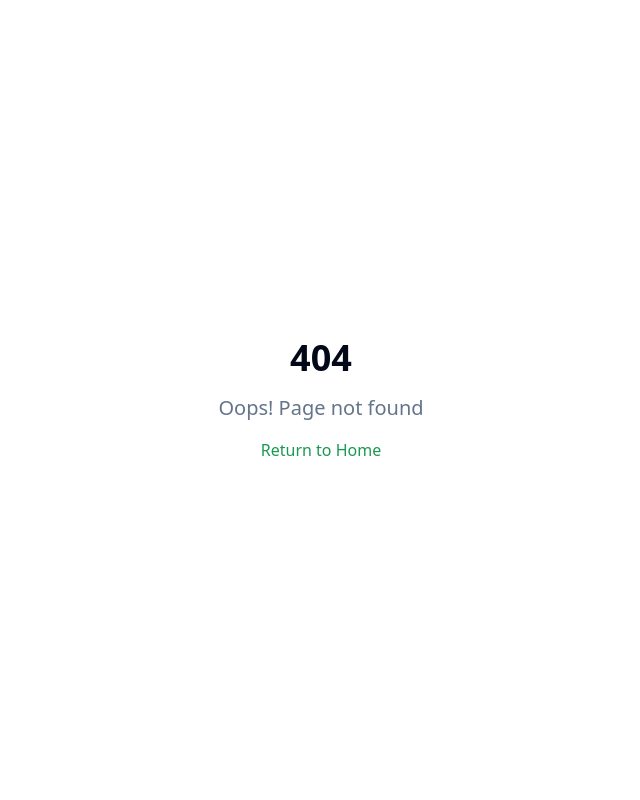
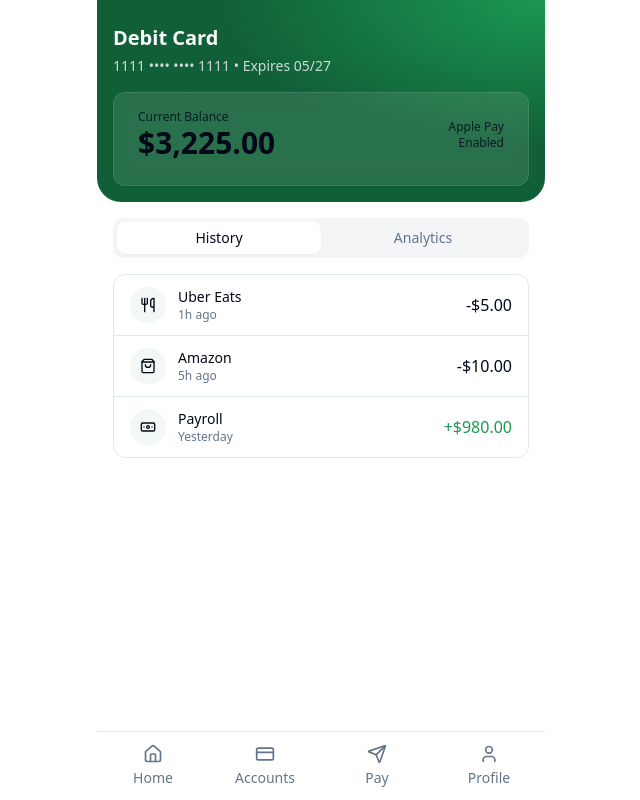
Before and after one commit to InsightEd01/td-clone-core, a React (Vite) app: page /card in a window 1280 px wide. Before the commit this address had no page. Shown: the whole page, without its empty margins (319-959 px from the left). Built offline with nearby package versions, Linux system fonts and the light colour scheme.

Commit message:
Refactor: Implement UI enhancements
Implement UI enhancements to match provided mockups. This includes updating the header, card components, quick actions, and transaction lists on the dashboard. Also, refactors the bottom navigation for improved active state contrast.

```diff
--- a/src/App.tsx
+++ b/src/App.tsx
@@ -8,6 +8,7 @@ import Accounts from "./pages/Accounts";
 import Payments from "./pages/Payments";
 import Profile from "./pages/Profile";
 import NotFound from "./pages/NotFound";
+import CardPage from "./pages/Card";
 
 const queryClient = new QueryClient();
 
@@ -22,6 +23,7 @@ const App = () => (
           <Route path="/accounts" element={<Accounts />} />
           <Route path="/payments" element={<Payments />} />
           <Route path="/profile" element={<Profile />} />
+          <Route path="/card" element={<CardPage />} />
           {/* ADD ALL CUSTOM ROUTES ABOVE THE CATCH-ALL "*" ROUTE */}
           <Route path="*" element={<NotFound />} />
         </Routes>
--- a/src/components/MobileShell.tsx
+++ b/src/components/MobileShell.tsx
@@ -21,8 +21,8 @@ export default function MobileShell({ children }: PropsWithChildren) {
                 to={to}
                 end={to === "/"}
                 className={({ isActive }) =>
-                  `flex-1 flex flex-col items-center justify-center py-3 text-sm ${
-                    isActive ? "text-primary" : "text-muted-foreground hover:text-foreground"
+                  `flex-1 flex flex-col items-center justify-center py-3 text-sm rounded-t-lg ${
+                    isActive ? "text-primary bg-accent/60" : "text-muted-foreground hover:text-foreground"
                   }`
                 }
                 aria-label={label}
--- /dev/null
+++ b/src/pages/Card.tsx
@@ -0,0 +1,113 @@
+import MobileShell from "@/components/MobileShell";
+import Seo from "@/components/Seo";
+import { Card, CardContent } from "@/components/ui/card";
+import { Tabs, TabsContent, TabsList, TabsTrigger } from "@/components/ui/tabs";
+import { PieChart, Pie, Cell, ResponsiveContainer } from "recharts";
+import { Banknote, ShoppingBag, Utensils } from "lucide-react";
+
+const tx = [
+  { id: 1, name: "Uber Eats", time: "1h ago", amount: -5, icon: Utensils },
+  { id: 2, name: "Amazon", time: "5h ago", amount: -10, icon: ShoppingBag },
+  { id: 3, name: "Payroll", time: "Yesterday", amount: 980, icon: Banknote },
+];
+
+const data = [
+  { name: "Groceries", value: 320, color: "hsl(var(--primary))" },
+  { name: "Transport", value: 210, color: "hsl(var(--accent-foreground))" },
+  { name: "Dining", value: 180, color: "hsl(var(--muted-foreground))" },
+  { name: "Other", value: 90, color: "hsl(var(--secondary-foreground))" },
+];
+
+export default function CardPage() {
+  return (
+    <MobileShell>
+      <Seo title="Debit Card — GreenBank" description="View card details, history and analytics." canonical={window.location.href} />
+      <section className="px-4 pt-6 pb-4 bg-hero text-primary-foreground rounded-b-3xl">
+        <div className="max-w-md mx-auto">
+          <h1 className="text-xl font-semibold">Debit Card</h1>
+          <p className="text-sm opacity-80 mt-1">1111 •••• •••• 1111 • Expires 05/27</p>
+          <Card className="mt-4 bg-background/10 backdrop-blur border-white/10">
+            <CardContent className="pt-4">
+              <div className="flex items-center justify-between">
+                <div>
+                  <p className="text-xs opacity-80">Current Balance</p>
+                  <p className="text-3xl font-bold">$3,225.00</p>
+                </div>
+                <div className="text-right">
+                  <p className="text-xs opacity-80">Apple Pay</p>
+                  <p className="text-xs opacity-80">Enabled</p>
+                </div>
+              </div>
+            </CardContent>
+          </Card>
+        </div>
+      </section>
+
+      <section className="p-4">
+        <Tabs defaultValue="history" className="w-full">
+          <TabsList className="grid grid-cols-2 w-full">
+            <TabsTrigger value="history">History</TabsTrigger>
+            <TabsTrigger value="analytics">Analytics</TabsTrigger>
+          </TabsList>
+          <TabsContent value="history" className="mt-4">
+            <div className="divide-y rounded-lg border">
+              {tx.map((t) => {
+                const Icon = t.icon;
+                return (
+                  <div key={t.id} className="flex items-center justify-between px-4 py-3">
+                    <div className="flex items-center gap-3">
+                      <div className="h-9 w-9 rounded-full bg-accent flex items-center justify-center">
+                        <Icon className="h-4 w-4 text-foreground" aria-hidden />
+                      </div>
+                      <div>
+                        <p className="text-sm font-medium">{t.name}</p>
+                        <p className="text-xs text-muted-foreground">{t.time}</p>
+                      </div>
+                    </div>
+                    <p className={t.amount >= 0 ? "text-primary" : "text-foreground"}>
+                      {t.amount >= 0 ? "+$" : "-$"}
+                      {Math.abs(t.amount).toFixed(2)}
+                    </p>
+                  </div>
+                );
+              })}
+            </div>
+          </TabsContent>
+          <TabsContent value="analytics" className="mt-4">
+            <Card>
+              <CardContent className="pt-6">
+                <div className="h-64">
+                  <ResponsiveContainer width="100%" height="100%">
+                    <PieChart>
+                      <Pie
+                        data={data}
+                        dataKey="value"
+                        nameKey="name"
+                        innerRadius={60}
+                        outerRadius={90}
+                        stroke="hsl(var(--border))"
+                      >
+                        {data.map((entry, index) => (
+                          <Cell key={`cell-${index}`} fill={entry.color} />
+                        ))}
+                      </Pie>
+                    </PieChart>
+                  </ResponsiveContainer>
+                </div>
+                <ul className="mt-4 grid grid-cols-2 gap-2 text-sm">
+                  {data.map((d) => (
+                    <li key={d.name} className="flex items-center gap-2">
+                      <span className="inline-block h-3 w-3 rounded-sm" style={{ backgroundColor: d.color }} />
+                      <span>{d.name}</span>
+                      <span className="ml-auto font-medium">${d.value}</span>
+                    </li>
+                  ))}
+                </ul>
+              </CardContent>
+            </Card>
+          </TabsContent>
+        </Tabs>
+      </section>
+    </MobileShell>
+  );
+}
--- a/src/pages/Index.tsx
+++ b/src/pages/Index.tsx
@@ -1,6 +1,7 @@
 import { Button } from "@/components/ui/button";
+import { Input } from "@/components/ui/input";
 import { Card, CardContent } from "@/components/ui/card";
-import { ArrowRight, Send, Repeat, Receipt, Camera, Wallet } from "lucide-react";
+import { ArrowRight, Send, Repeat, Receipt, Camera, Wallet, ShoppingBag, Utensils, Banknote } from "lucide-react";
 import MobileShell from "@/components/MobileShell";
 import Seo from "@/components/Seo";
 
@@ -17,9 +18,9 @@ const accounts = [
 ];
 
 const transactions = [
-  { id: 1, name: "Uber Eats", time: "1h ago", amount: -5 },
-  { id: 2, name: "Amazon", time: "5h ago", amount: -10 },
-  { id: 3, name: "Payroll", time: "Yesterday", amount: 980 },
+  { id: 1, name: "Uber Eats", time: "1h ago", amount: -5, icon: Utensils },
+  { id: 2, name: "Amazon", time: "5h ago", amount: -10, icon: ShoppingBag },
+  { id: 3, name: "Payroll", time: "Yesterday", amount: 980, icon: Banknote },
 ];
 
 export default function Index() {
@@ -32,7 +33,7 @@ export default function Index() {
       />
 
       {/* Header / Hero */}
-      <section className="relative px-4 pt-8 pb-6 bg-hero text-primary-foreground">
+      <section className="relative px-4 pt-8 pb-6 bg-hero text-primary-foreground rounded-b-3xl">
         <div className="max-w-md mx-auto">
           <div className="flex items-center justify-between">
             <div>
@@ -40,6 +41,13 @@ export default function Index() {
               <h1 className="text-2xl font-semibold">Mobile Banking Dashboard</h1>
             </div>
             <Wallet className="h-6 w-6 opacity-90" aria-hidden />
+          </div>
+          <div className="mt-4">
+            <Input
+              placeholder="Search transactions"
+              aria-label="Search transactions"
+              className="bg-white/10 text-primary-foreground placeholder:opacity-80 border-white/20"
+            />
           </div>
 
           <Card className="mt-4 bg-background/10 backdrop-blur border-white/10">
@@ -56,7 +64,7 @@ export default function Index() {
               </div>
               <div className="mt-4 grid grid-cols-4 gap-2">
                 {actions.map(({ label, icon: Icon }) => (
-                  <Button key={label} variant="action" className="flex flex-col py-4">
+                  <Button key={label} variant="action" size="icon" className="h-16 w-16 flex flex-col">
                     <Icon className="h-5 w-5" />
                     <span className="mt-1 text-xs">{label}</span>
                   </Button>
@@ -94,9 +102,17 @@ export default function Index() {
         <div className="divide-y rounded-lg border">
             {transactions.map((t) => (
               <div key={t.id} className="flex items-center justify-between px-4 py-3">
+                <div className="flex items-center gap-3">
+                  <div className="h-9 w-9 rounded-full bg-accent flex items-center justify-center">
+                    {(() => {
+                      const Icon = t.icon;
+                      return <Icon className="h-4 w-4 text-foreground" aria-hidden />;
+                    })()}
+                  </div>
                   <div>
                     <p className="text-sm font-medium">{t.name}</p>
                     <p className="text-xs text-muted-foreground">{t.time}</p>
+                  </div>
                 </div>
                 <p className={t.amount >= 0 ? "text-primary" : "text-foreground"}>
                   {t.amount >= 0 ? "+$" : "-$"}
--- a/src/pages/Payments.tsx
+++ b/src/pages/Payments.tsx
@@ -1,13 +1,34 @@
 import MobileShell from "@/components/MobileShell";
 import Seo from "@/components/Seo";
+import { ChevronRight } from "lucide-react";
 
 export default function Payments() {
+  const sections = [
+    { title: "Payments", items: ["Transfers", "Bills", "Mobile Deposit"] },
+    { title: "Investing", items: ["Invest", "Markets & Research"] },
+    { title: "Services", items: ["My Rewards", "Credits", "Banking Services", "Spending Insights", "Offers", "Wallet"] },
+  ];
+
   return (
     <MobileShell>
       <Seo title="Payments — GreenBank" description="Send, transfer, pay bills, and deposit checks." canonical={window.location.href} />
       <section className="p-4">
-        <h1 className="text-xl font-semibold mb-2">Payments</h1>
-        <p className="text-muted-foreground">Quick actions and forms will be added here.</p>
+        <h1 className="text-xl font-semibold mb-3">Payments</h1>
+        <nav className="space-y-6" aria-label="Payments navigation">
+          {sections.map((s) => (
+            <div key={s.title}>
+              <h2 className="text-sm text-muted-foreground mb-2">{s.title}</h2>
+              <div className="divide-y rounded-lg border">
+                {s.items.map((label) => (
+                  <button key={label} className="w-full flex items-center justify-between px-4 py-3 text-left hover:bg-accent/50">
+                    <span>{label}</span>
+                    <ChevronRight className="h-4 w-4 text-muted-foreground" aria-hidden />
+                  </button>
+                ))}
+              </div>
+            </div>
+          ))}
+        </nav>
       </section>
     </MobileShell>
   );
```
Lines whose indentation alone changed are shown as unchanged.
